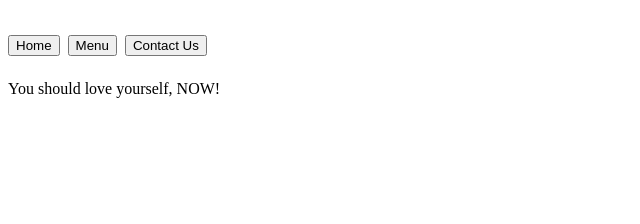
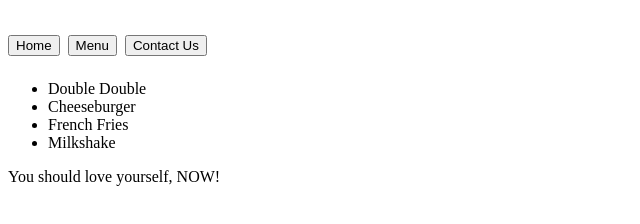
Before and after one commit to lybb-web/restaurant-page, a website built with webpack: page src/template.html in a window 1280 px wide. Both pictures are taken after a click on the button "Menu". Shown: the whole page, without its empty margins (0-640 px from the left). Built offline with nearby package versions, Linux system fonts and the light colour scheme.

Commit message:
Added module that renders menu

```diff
--- a/src/index.js
+++ b/src/index.js
@@ -82,6 +82,20 @@ const renderWebsite = (function() {
     }
 
 
+    function renderMenu()
+    {
+        console.log("innnout menu");
+        let menuList = document.createElement("ul");
+        let menuItems = ["Double Double", "Cheeseburger", "French Fries", "Milkshake"]
+        for (let i = 0; i < menuItems.length; i++)
+        {
+            let listItem = document.createElement("li");
+            listItem.textContent = menuItems[i];
+            menuList.appendChild(listItem);
+        }
+        content.appendChild(menuList);
+    }
+
     console.log(content);
 
     let homeNav = document.getElementById("home-button");
@@ -89,6 +103,13 @@ const renderWebsite = (function() {
     {
         content.innerHTML = "";
         renderHome();
+    })
+
+    let menuNav = document.getElementById("menu-button")
+    menuNav.addEventListener("click", (e) =>
+    {
+        content.innerHTML = "";
+        renderMenu();
     })
 
     // renderHome();
```
Also changed, not shown: src/template.html (+7 -0 lines).
